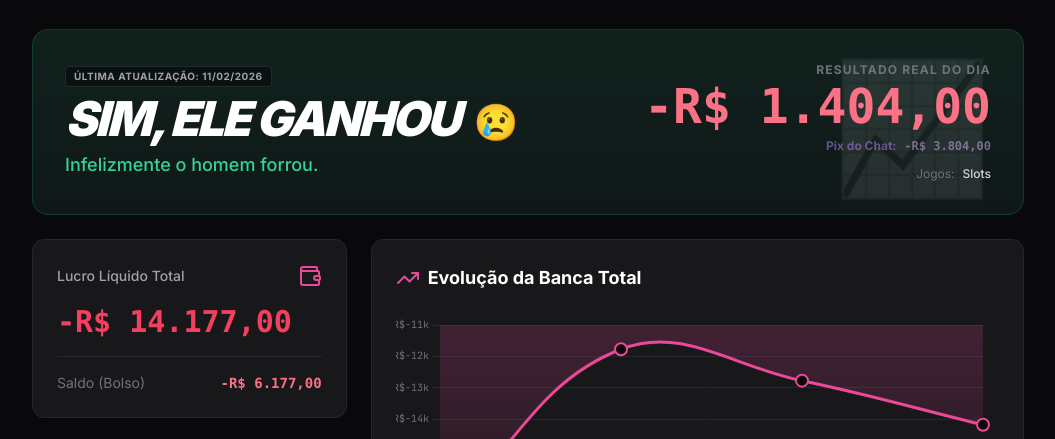
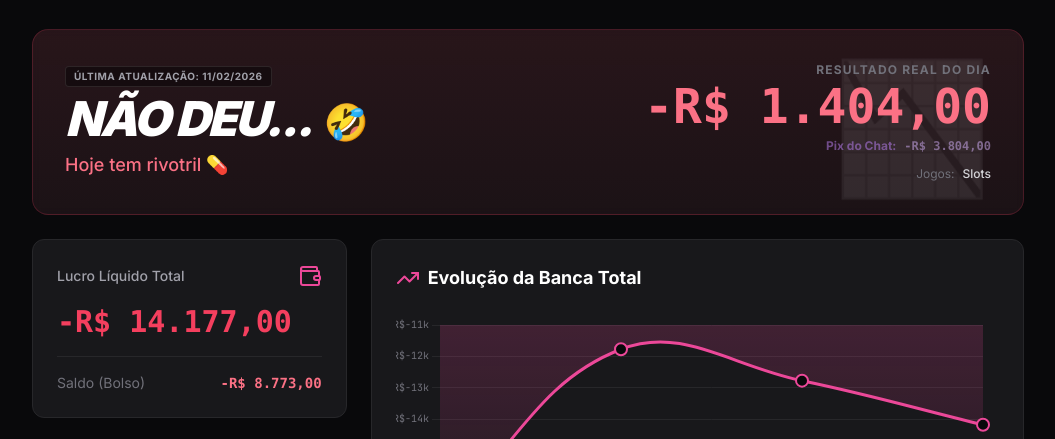
Before and after one commit to Kavazaaa/SurskityTrackerForras, a plain HTML site: page index.html in a window 1280 px wide. Shown: the part 233-672 px from the top of the page, without its empty margins (112-1167 px from the left). Drawn offline with nearby package versions, Linux system fonts and the light colour scheme.

Commit message:
Update index.html

```diff
--- a/index.html
+++ b/index.html
@@ -172,7 +172,7 @@
                 giveaway: 3804, // Valor distribuido pro chat
                 games: ['Slots'],
                 houses: ['Casa de Apostas'],
-                won: true
+                won: false
             }
         ];
 
```
